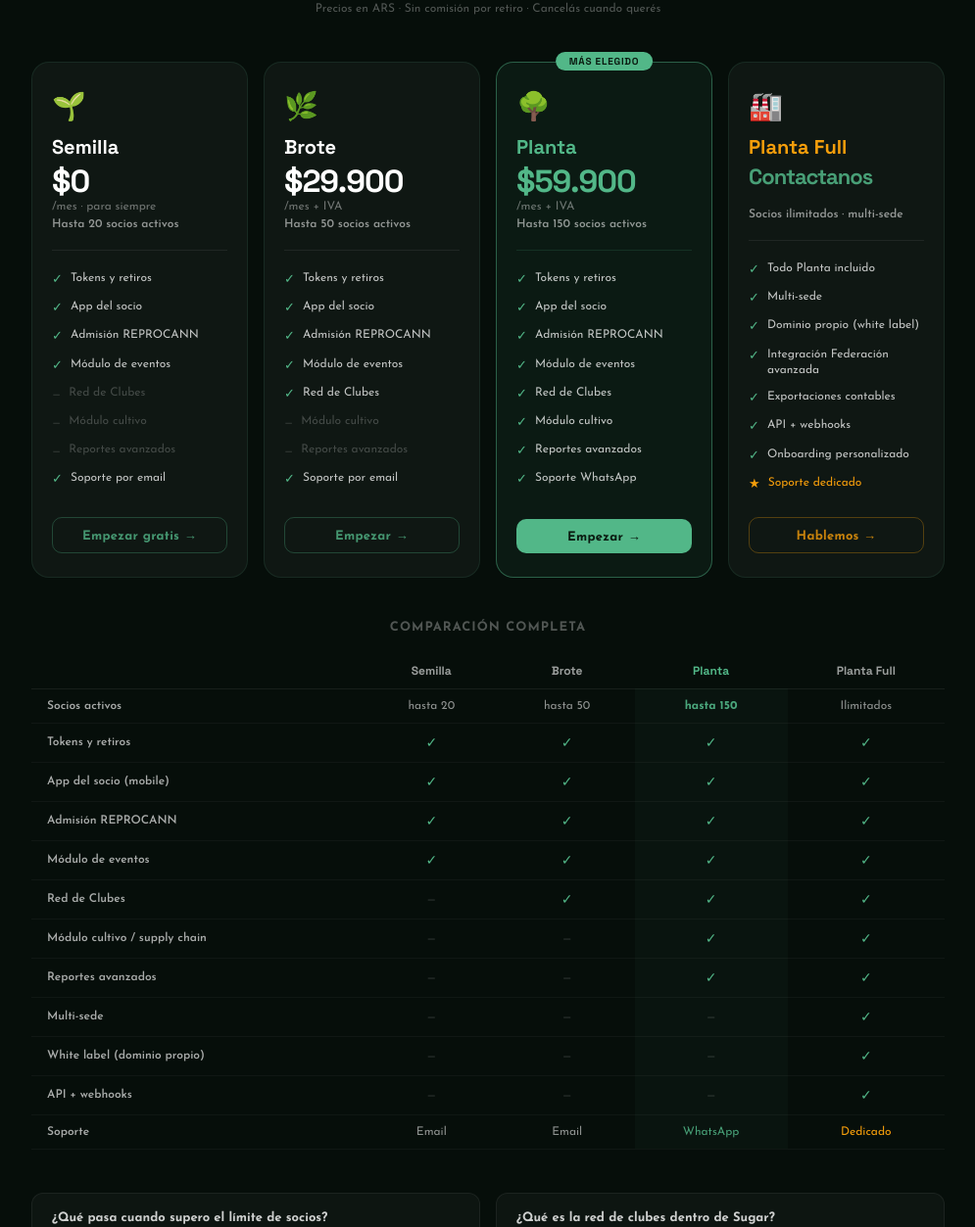
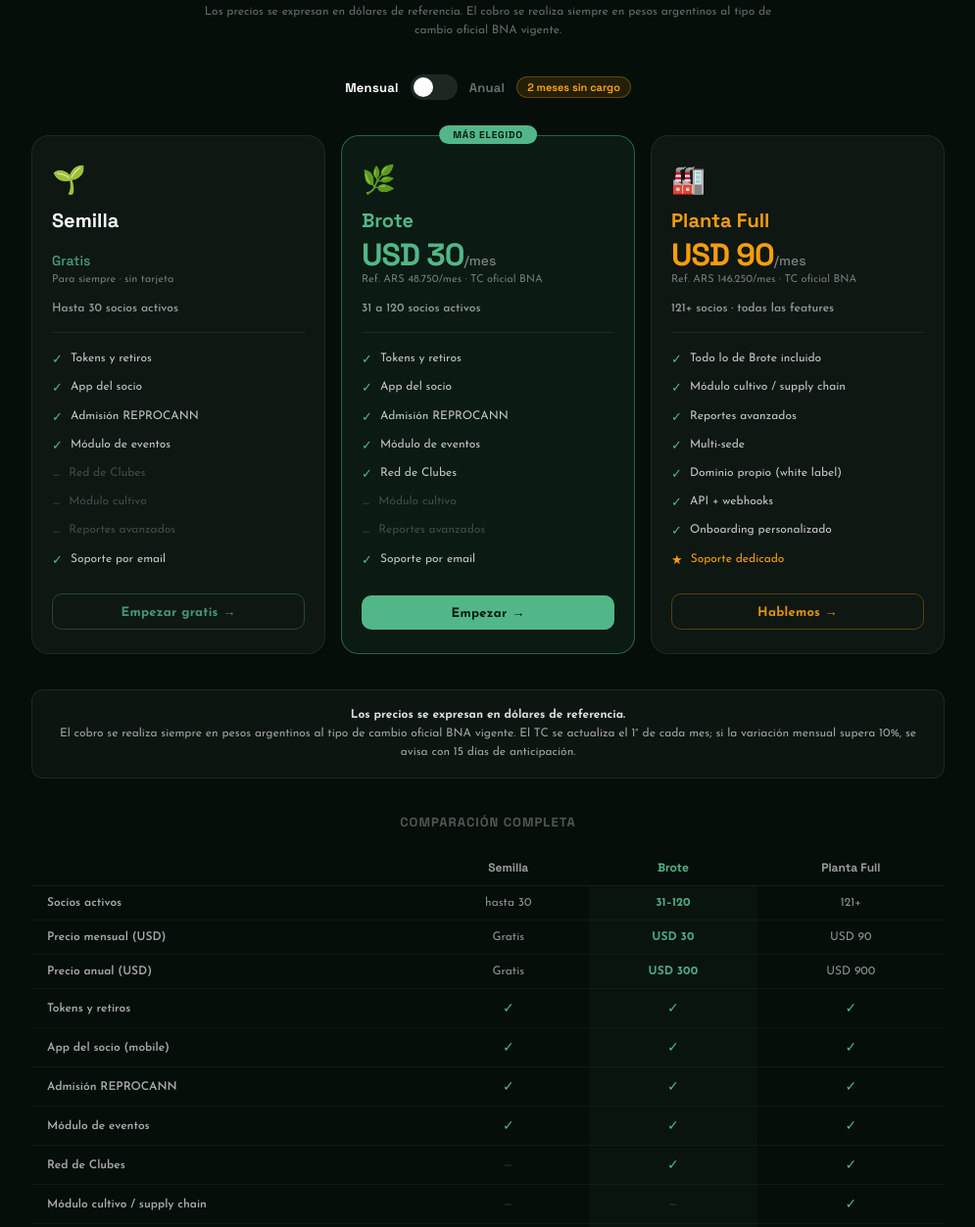
Before and after one commit to OctoSD/sugar-demo, a plain HTML site: page pricing.html in a window 1280 px wide. Shown: the part 182-1435 px from the top of the page at 98% size, without its empty margins (142-1137 px from the left). Drawn offline with Linux system fonts and the light colour scheme.

Commit message:
feat(demo): pricing v1 vigente — USD-anchored + toggle anual
- pricing.html: 4 tiers → 3 tiers (Semilla ≤30 · Brote featured USD 30 · Planta Full USD 90)
- Toggle mensual/anual con chips "2 meses sin cargo" + "Precio congelado 12 meses"
- Display USD principal + ARS referencia (TC BNA 1.625, actualiza 1° de cada mes)
- Aclaración visible: cobro en ARS al TC oficial BNA vigente
- Comparison table 3 cols incl. row precio anual
- Plan anual Brote USD 300 / Planta Full USD 900
- index.html: hero "hasta 20 socios" → "hasta 30 socios" + "Gratis" (era "ARS 0/mes")
- red-club-detalle: Brote USD 25 → 30, Planta Full USD 60 → 90

Pricing cerrado por Daniel 2026-11-28, fuente de verdad:
~/casa/estrategia/estrategia-comercial/pricing/sugar-pricing-v1.md

Co-Authored-By: Claude Opus 4.7 <noreply@anthropic.com>

```diff
--- a/pricing.html
+++ b/pricing.html
@@ -57,18 +57,69 @@
     }
     .note {
       font-size: 12px;
-      color: rgba(255,255,255,0.3);
-      margin-bottom: 48px;
+      color: rgba(255,255,255,0.38);
+      margin-bottom: 36px;
       text-align: center;
+      max-width: 620px;
+      line-height: 1.55;
+    }
+
+    /* Billing toggle */
+    .billing-toggle {
+      display: flex;
+      align-items: center;
+      justify-content: center;
+      gap: 12px;
+      margin-bottom: 36px;
+    }
+    .toggle-label {
+      font-size: 13px;
+      font-weight: 600;
+      color: rgba(255,255,255,0.4);
+      transition: color 0.15s;
+      font-family: 'Space Grotesk', sans-serif;
+      letter-spacing: 0.02em;
+    }
+    .toggle-label.active { color: #fff; }
+    .toggle-wrap {
+      position: relative;
+      width: 48px;
+      height: 26px;
+      background: rgba(255,255,255,0.1);
+      border-radius: 100px;
+      cursor: pointer;
+      transition: background 0.2s;
+    }
+    .toggle-wrap.on { background: #52B788; }
+    .toggle-knob {
+      position: absolute;
+      top: 3px;
+      left: 3px;
+      width: 20px;
+      height: 20px;
+      border-radius: 50%;
+      background: #fff;
+      transition: left 0.2s;
+    }
+    .toggle-wrap.on .toggle-knob { left: 25px; }
+    .toggle-save {
+      background: rgba(245,158,11,0.12);
+      border: 1px solid rgba(245,158,11,0.3);
+      border-radius: 100px;
+      padding: 3px 10px;
+      font-size: 11px;
+      font-weight: 700;
+      color: #F59E0B;
+      font-family: 'Space Grotesk', sans-serif;
     }
 
     /* Plan cards */
     .plans {
       display: grid;
-      grid-template-columns: 1fr 1fr 1fr 1fr;
+      grid-template-columns: 1fr 1fr 1fr;
       gap: 16px;
       width: 100%;
-      margin-bottom: 44px;
+      margin-bottom: 36px;
     }
     .plan-card {
       background: rgba(255,255,255,0.04);
@@ -100,13 +151,13 @@
       white-space: nowrap;
       font-family: 'Space Grotesk', sans-serif;
     }
+    .plan-emoji { font-size: 28px; margin-bottom: 12px; display: block; }
     .plan-name {
       font-family: 'Space Grotesk', sans-serif;
       font-size: 20px;
       font-weight: 700;
       margin-bottom: 6px;
     }
-    .plan-emoji { font-size: 28px; margin-bottom: 12px; display: block; }
     .plan-price {
       font-family: 'Space Grotesk', sans-serif;
       font-size: 32px;
@@ -115,21 +166,40 @@
       line-height: 1;
       margin-bottom: 4px;
     }
-    .plan-price.contact {
-      font-size: 22px;
-      color: rgba(82,183,136,0.85);
+    .plan-price .period {
+      font-size: 14px;
+      font-weight: 500;
+      color: rgba(255,255,255,0.45);
+      letter-spacing: 0;
     }
-    .plan-price-unit {
-      font-size: 12px;
-      color: rgba(255,255,255,0.4);
-      margin-bottom: 6px;
+    .plan-price-ars-ref {
+      font-size: 11px;
+      color: rgba(255,255,255,0.42);
+      margin-bottom: 8px;
+    }
+    .anual-benefits {
+      display: none;
+      flex-direction: column;
+      gap: 4px;
+      margin-bottom: 14px;
+      align-items: flex-start;
+    }
+    .anual-benefits.show { display: flex; }
+    .benefit-chip {
+      font-size: 10.5px;
+      font-weight: 600;
+      color: #52B788;
+      background: rgba(82,183,136,0.08);
+      border: 1px solid rgba(82,183,136,0.2);
+      border-radius: 100px;
+      padding: 3px 10px;
     }
     .plan-socios {
       font-size: 12px;
       color: rgba(255,255,255,0.55);
       font-weight: 600;
-      margin-bottom: 20px;
-      padding-bottom: 20px;
+      margin: 10px 0 18px;
+      padding-bottom: 18px;
       border-bottom: 1px solid rgba(255,255,255,0.07);
     }
     .plan-features {
@@ -175,17 +245,11 @@
       color: rgba(82,183,136,0.8);
     }
     .plan-cta.outline:hover { border-color: rgba(82,183,136,0.6); color: rgba(82,183,136,1); }
-    .plan-cta.contact-cta {
-      background: transparent;
-      border: 1px solid rgba(245,158,11,0.3);
-      color: rgba(245,158,11,0.8);
-    }
-    .plan-cta.contact-cta:hover { border-color: rgba(245,158,11,0.6); }
 
     /* Comparison table */
     .comparison-wrap {
       width: 100%;
-      margin-bottom: 44px;
+      margin-bottom: 36px;
     }
     .comparison-title {
       font-size: 13px;
@@ -195,6 +259,7 @@
       color: rgba(255,255,255,0.3);
       text-align: center;
       margin-bottom: 20px;
+      font-family: 'Space Grotesk', sans-serif;
     }
     .comparison {
       width: 100%;
@@ -228,6 +293,21 @@
     .comparison td.featured-col { background: rgba(82,183,136,0.04); }
     .comparison tbody tr:hover td { background: rgba(255,255,255,0.02); }
     .comparison tbody tr:hover td.featured-col { background: rgba(82,183,136,0.07); }
+
+    /* Aclaración display */
+    .display-note {
+      width: 100%;
+      background: rgba(255,255,255,0.03);
+      border: 1px solid rgba(255,255,255,0.08);
+      border-radius: 12px;
+      padding: 16px 20px;
+      font-size: 12px;
+      line-height: 1.6;
+      color: rgba(255,255,255,0.6);
+      margin-bottom: 36px;
+      text-align: center;
+    }
+    .display-note strong { color: rgba(255,255,255,0.85); font-weight: 700; }
 
     /* FAQ / bottom */
     .faq {
@@ -292,13 +372,9 @@
       text-align: center;
     }
 
-    @media (max-width: 720px) {
-      .plans { grid-template-columns: 1fr 1fr; }
+    @media (max-width: 820px) {
+      .plans { grid-template-columns: 1fr; max-width: 420px; margin-left: auto; margin-right: auto; }
       .faq { grid-template-columns: 1fr; }
-    }
-    @media (max-width: 480px) {
-      .plans { grid-template-columns: 1fr; }
-      .comparison { display: none; }
     }
   </style>
 </head>
@@ -308,7 +384,17 @@
 
     <div class="logo">Sugar</div>
     <div class="subtitle">Planes para clubes de cannabis medicinal (REPROCANN)</div>
-    <div class="note">Precios en ARS · Sin comisión por retiro · Cancelás cuando querés</div>
+    <div class="note">Los precios se expresan en dólares de referencia. El cobro se realiza siempre en pesos argentinos al tipo de cambio oficial BNA vigente.</div>
+
+    <!-- Billing toggle -->
+    <div class="billing-toggle">
+      <span class="toggle-label active" id="label-mensual">Mensual</span>
+      <div class="toggle-wrap" id="billing-toggle" onclick="toggleBilling()">
+        <div class="toggle-knob"></div>
+      </div>
+      <span class="toggle-label" id="label-anual">Anual</span>
+      <span class="toggle-save">2 meses sin cargo</span>
+    </div>
 
     <!-- Plan cards -->
     <div class="plans">
@@ -317,9 +403,9 @@
       <div class="plan-card">
         <span class="plan-emoji">🌱</span>
         <div class="plan-name">Semilla</div>
-        <div class="plan-price">$0</div>
-        <div class="plan-price-unit">/mes · para siempre</div>
-        <div class="plan-socios">Hasta 20 socios activos</div>
+        <div class="plan-price"><span class="period" style="color:rgba(82,183,136,0.85)">Gratis</span></div>
+        <div class="plan-price-ars-ref">Para siempre · sin tarjeta</div>
+        <div class="plan-socios">Hasta 30 socios activos</div>
         <ul class="plan-features">
           <li class="ok"><span class="feat-icon">✓</span>Tokens y retiros</li>
           <li class="ok"><span class="feat-icon">✓</span>App del socio</li>
@@ -333,13 +419,18 @@
         <a href="onboarding/sugar-onboarding-01.html" class="plan-cta outline">Empezar gratis →</a>
       </div>
 
-      <!-- Brote -->
-      <div class="plan-card">
+      <!-- Brote (featured) -->
+      <div class="plan-card featured">
+        <div class="featured-badge">Más elegido</div>
         <span class="plan-emoji">🌿</span>
-        <div class="plan-name">Brote</div>
-        <div class="plan-price">$29.900</div>
-        <div class="plan-price-unit">/mes + IVA</div>
-        <div class="plan-socios">Hasta 50 socios activos</div>
+        <div class="plan-name" style="color:#52B788">Brote</div>
+        <div class="plan-price" style="color:#52B788"><span id="brote-usd">USD 30</span><span class="period" id="brote-period">/mes</span></div>
+        <div class="plan-price-ars-ref" id="brote-ars">Ref. ARS 48.750/mes · TC oficial BNA</div>
+        <div class="anual-benefits" id="brote-benefits">
+          <span class="benefit-chip">✓ 2 meses sin cargo</span>
+          <span class="benefit-chip">✓ Precio congelado 12 meses</span>
+        </div>
+        <div class="plan-socios" style="border-color:rgba(82,183,136,0.15)">31 a 120 socios activos</div>
         <ul class="plan-features">
           <li class="ok"><span class="feat-icon">✓</span>Tokens y retiros</li>
           <li class="ok"><span class="feat-icon">✓</span>App del socio</li>
@@ -350,27 +441,6 @@
           <li class="no"><span class="feat-icon">—</span>Reportes avanzados</li>
           <li class="ok"><span class="feat-icon">✓</span>Soporte por email</li>
         </ul>
-        <a href="onboarding/sugar-onboarding-01.html" class="plan-cta outline">Empezar →</a>
-      </div>
-
-      <!-- Planta (featured) -->
-      <div class="plan-card featured">
-        <div class="featured-badge">Más elegido</div>
-        <span class="plan-emoji">🌳</span>
-        <div class="plan-name" style="color:#52B788">Planta</div>
-        <div class="plan-price" style="color:#52B788">$59.900</div>
-        <div class="plan-price-unit">/mes + IVA</div>
-        <div class="plan-socios" style="border-color:rgba(82,183,136,0.15)">Hasta 150 socios activos</div>
-        <ul class="plan-features">
-          <li class="ok"><span class="feat-icon">✓</span>Tokens y retiros</li>
-          <li class="ok"><span class="feat-icon">✓</span>App del socio</li>
-          <li class="ok"><span class="feat-icon">✓</span>Admisión REPROCANN</li>
-          <li class="ok"><span class="feat-icon">✓</span>Módulo de eventos</li>
-          <li class="ok"><span class="feat-icon">✓</span>Red de Clubes</li>
-          <li class="ok"><span class="feat-icon">✓</span>Módulo cultivo</li>
-          <li class="ok"><span class="feat-icon">✓</span>Reportes avanzados</li>
-          <li class="ok"><span class="feat-icon">✓</span>Soporte WhatsApp</li>
-        </ul>
         <a href="onboarding/sugar-onboarding-01.html" class="plan-cta primary">Empezar →</a>
       </div>
 
@@ -378,22 +448,32 @@
       <div class="plan-card">
         <span class="plan-emoji">🏭</span>
         <div class="plan-name" style="color:#F59E0B">Planta Full</div>
-        <div class="plan-price contact">Contactanos</div>
-        <div class="plan-price-unit">&nbsp;</div>
-        <div class="plan-socios">Socios ilimitados · multi-sede</div>
+        <div class="plan-price" style="color:#F59E0B"><span id="full-usd">USD 90</span><span class="period" id="full-period">/mes</span></div>
+        <div class="plan-price-ars-ref" id="full-ars">Ref. ARS 146.250/mes · TC oficial BNA</div>
+        <div class="anual-benefits" id="full-benefits">
+          <span class="benefit-chip">✓ 2 meses sin cargo</span>
+          <span class="benefit-chip">✓ Precio congelado 12 meses</span>
+        </div>
+        <div class="plan-socios">121+ socios · todas las features</div>
         <ul class="plan-features">
-          <li class="ok"><span class="feat-icon">✓</span>Todo Planta incluido</li>
+          <li class="ok"><span class="feat-icon">✓</span>Todo lo de Brote incluido</li>
+          <li class="ok"><span class="feat-icon">✓</span>Módulo cultivo / supply chain</li>
+          <li class="ok"><span class="feat-icon">✓</span>Reportes avanzados</li>
           <li class="ok"><span class="feat-icon">✓</span>Multi-sede</li>
           <li class="ok"><span class="feat-icon">✓</span>Dominio propio (white label)</li>
-          <li class="ok"><span class="feat-icon">✓</span>Integración Federación avanzada</li>
-          <li class="ok"><span class="feat-icon">✓</span>Exportaciones contables</li>
           <li class="ok"><span class="feat-icon">✓</span>API + webhooks</li>
           <li class="ok"><span class="feat-icon">✓</span>Onboarding personalizado</li>
           <li class="ok" style="color:#F59E0B"><span class="feat-icon" style="color:#F59E0B">★</span>Soporte dedicado</li>
         </ul>
-        <a href="mailto:hola@octo.studio?subject=Sugar Plan Planta Full" class="plan-cta contact-cta">Hablemos →</a>
+        <a href="mailto:hola@octo.studio?subject=Sugar Plan Planta Full" class="plan-cta outline" style="border-color:rgba(245,158,11,0.3);color:rgba(245,158,11,0.9)">Hablemos →</a>
       </div>
 
+    </div>
+
+    <!-- Aclaración display USD/ARS -->
+    <div class="display-note">
+      <strong>Los precios se expresan en dólares de referencia.</strong><br>
+      El cobro se realiza siempre en pesos argentinos al tipo de cambio oficial BNA vigente. El TC se actualiza el 1° de cada mes; si la variación mensual supera 10%, se avisa con 15 días de anticipación.
     </div>
 
     <!-- Comparison table -->
@@ -404,22 +484,31 @@
           <tr>
             <th></th>
             <th>Semilla</th>
-            <th>Brote</th>
-            <th class="featured-col">Planta</th>
+            <th class="featured-col">Brote</th>
             <th>Planta Full</th>
           </tr>
         </thead>
         <tbody>
           <tr>
             <td>Socios activos</td>
-            <td>hasta 20</td>
-            <td>hasta 50</td>
-            <td class="featured-col" style="color:rgba(82,183,136,0.9);font-weight:700">hasta 150</td>
-            <td>Ilimitados</td>
+            <td>hasta 30</td>
+            <td class="featured-col" style="color:rgba(82,183,136,0.9);font-weight:700">31–120</td>
+            <td>121+</td>
+          </tr>
+          <tr>
+            <td>Precio mensual (USD)</td>
+            <td>Gratis</td>
+            <td class="featured-col" style="color:rgba(82,183,136,0.9);font-weight:700">USD 30</td>
+            <td>USD 90</td>
+          </tr>
+          <tr>
+            <td>Precio anual (USD)</td>
+            <td>Gratis</td>
+            <td class="featured-col" style="color:rgba(82,183,136,0.9);font-weight:700">USD 300</td>
+            <td>USD 900</td>
           </tr>
           <tr>
             <td>Tokens y retiros</td>
-            <td class="check">✓</td>
             <td class="check">✓</td>
             <td class="check featured-col">✓</td>
             <td class="check">✓</td>
@@ -427,13 +516,11 @@
           <tr>
             <td>App del socio (mobile)</td>
             <td class="check">✓</td>
-            <td class="check">✓</td>
             <td class="check featured-col">✓</td>
             <td class="check">✓</td>
           </tr>
           <tr>
             <td>Admisión REPROCANN</td>
-            <td class="check">✓</td>
             <td class="check">✓</td>
             <td class="check featured-col">✓</td>
             <td class="check">✓</td>
@@ -441,34 +528,29 @@
           <tr>
             <td>Módulo de eventos</td>
             <td class="check">✓</td>
-            <td class="check">✓</td>
             <td class="check featured-col">✓</td>
             <td class="check">✓</td>
           </tr>
           <tr>
             <td>Red de Clubes</td>
             <td class="cross">—</td>
-            <td class="check">✓</td>
             <td class="check featured-col">✓</td>
             <td class="check">✓</td>
           </tr>
           <tr>
             <td>Módulo cultivo / supply chain</td>
             <td class="cross">—</td>
-            <td class="cross">—</td>
-            <td class="check featured-col">✓</td>
+            <td class="cross featured-col">—</td>
             <td class="check">✓</td>
           </tr>
           <tr>
             <td>Reportes avanzados</td>
             <td class="cross">—</td>
-            <td class="cross">—</td>
-            <td class="check featured-col">✓</td>
+            <td class="cross featured-col">—</td>
             <td class="check">✓</td>
           </tr>
           <tr>
             <td>Multi-sede</td>
-            <td class="cross">—</td>
             <td class="cross">—</td>
             <td class="cross featured-col">—</td>
             <td class="check">✓</td>
@@ -476,13 +558,11 @@
           <tr>
             <td>White label (dominio propio)</td>
             <td class="cross">—</td>
-            <td class="cross">—</td>
             <td class="cross featured-col">—</td>
             <td class="check">✓</td>
           </tr>
           <tr>
             <td>API + webhooks</td>
-            <td class="cross">—</td>
             <td class="cross">—</td>
             <td class="cross featured-col">—</td>
             <td class="check">✓</td>
@@ -490,8 +570,7 @@
           <tr>
             <td>Soporte</td>
             <td>Email</td>
-            <td>Email</td>
-            <td class="featured-col" style="color:rgba(82,183,136,0.85)">WhatsApp</td>
+            <td class="featured-col" style="color:rgba(82,183,136,0.85)">Email</td>
             <td style="color:#F59E0B">Dedicado</td>
           </tr>
         </tbody>
@@ -505,16 +584,16 @@
         <div class="faq-a">Te avisamos por email cuando llegás al 80% del límite. Podés hacer upgrade en cualquier momento sin perder datos ni historial.</div>
       </div>
       <div class="faq-item">
-        <div class="faq-q">¿Qué es la red de clubes dentro de Sugar?</div>
-        <div class="faq-a">La federación de clubes nuclea clubes adherentes. Sugar conecta tu club a la red: beneficios compartidos, eventos conjuntos y estadísticas de la federación.</div>
+        <div class="faq-q">¿Por qué los precios están en dólares?</div>
+        <div class="faq-a">Para que el valor no se licúe con el tiempo. El cobro siempre se realiza en pesos argentinos al tipo de cambio oficial BNA vigente, que se actualiza el 1° de cada mes.</div>
+      </div>
+      <div class="faq-item">
+        <div class="faq-q">¿Qué me conviene, mensual o anual?</div>
+        <div class="faq-a">El plan anual te da 2 meses sin cargo (pagás 10, usás 12) y además te congelamos el precio durante todo el año — aunque suba el precio público, vos pagás el mismo valor por 12 meses.</div>
       </div>
       <div class="faq-item">
         <div class="faq-q">¿Puedo migrar desde otro sistema?</div>
         <div class="faq-a">Sí. Te ayudamos a importar tu padrón de socios y configurar el catálogo. El onboarding toma entre 1 y 3 días hábiles según el plan.</div>
-      </div>
-      <div class="faq-item">
-        <div class="faq-q">¿Los datos del club son privados?</div>
-        <div class="faq-a">Cada club tiene su base de datos aislada (multi-tenancy). Ningún otro club puede ver tus socios, pedidos ni datos médicos. Cumplimiento REPROCANN incluido.</div>
       </div>
     </div>
 
@@ -525,7 +604,37 @@
       <a href="onboarding/sugar-onboarding-01.html" class="bottom-cta-btn">Crear mi club →</a>
     </div>
 
-    <div class="footer">Demo navegable · precios de referencia en ARS · Octo Studio</div>
+    <div class="footer">Demo navegable · precios de referencia en USD, cobro en ARS al TC BNA · Octo Studio</div>
   </div>
+
+  <script>
+    // Pricing v1 vigente — TC oficial BNA = 1.625 ARS/USD (2026-11-28, se actualiza el 1° de cada mes)
+    const pricing = {
+      brote: {
+        mensual: { usd: 'USD 30', period: '/mes',  ars: 'Ref. ARS 48.750/mes · TC oficial BNA' },
+        anual:   { usd: 'USD 300', period: '/año', ars: 'Ref. ARS 487.500/año · TC oficial BNA' }
+      },
+      full: {
+        mensual: { usd: 'USD 90', period: '/mes',  ars: 'Ref. ARS 146.250/mes · TC oficial BNA' },
+        anual:   { usd: 'USD 900', period: '/año', ars: 'Ref. ARS 1.462.500/año · TC oficial BNA' }
+      }
+    };
+    let isAnual = false;
+
+    function toggleBilling() {
+      isAnual = !isAnual;
+      document.getElementById('billing-toggle').classList.toggle('on', isAnual);
+      document.getElementById('label-mensual').classList.toggle('active', !isAnual);
+      document.getElementById('label-anual').classList.toggle('active', isAnual);
+      const mode = isAnual ? 'anual' : 'mensual';
+      ['brote','full'].forEach(function(key) {
+        const d = pricing[key][mode];
+        document.getElementById(key+'-usd').textContent = d.usd;
+        document.getElementById(key+'-period').textContent = d.period;
+        document.getElementById(key+'-ars').textContent = d.ars;
+        document.getElementById(key+'-benefits').classList.toggle('show', isAnual);
+      });
+    }
+  </script>
 </body>
 </html>
```
Also changed, not shown: index.html (+1 -1 lines), screens/red-club-detalle.html (+2 -2 lines).
